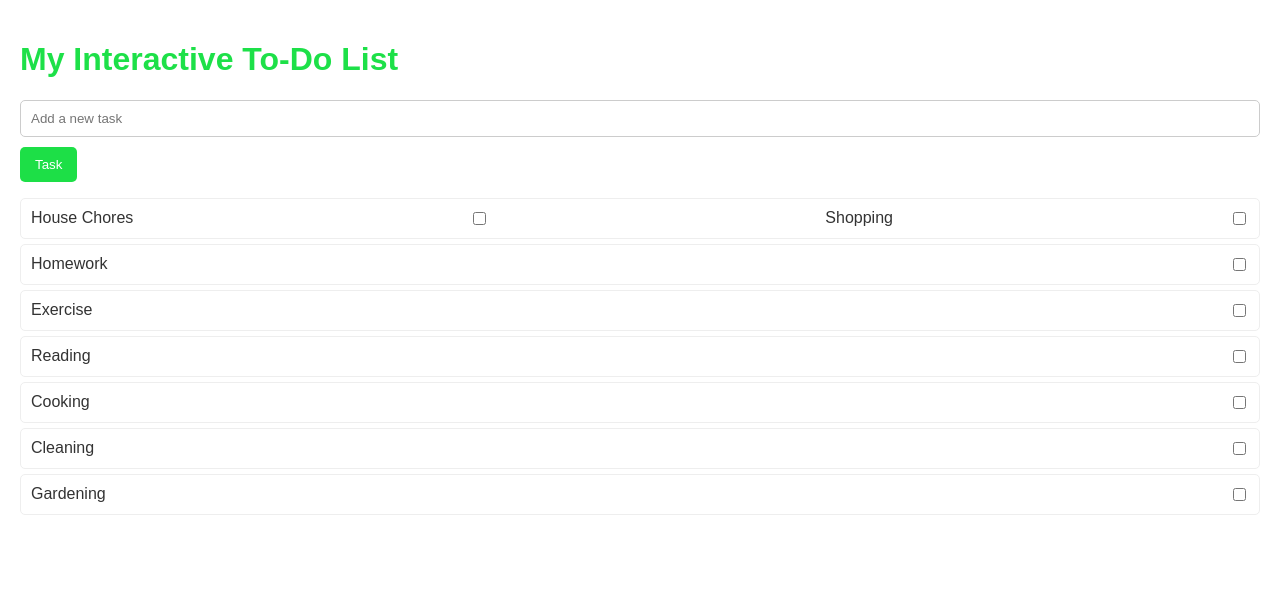
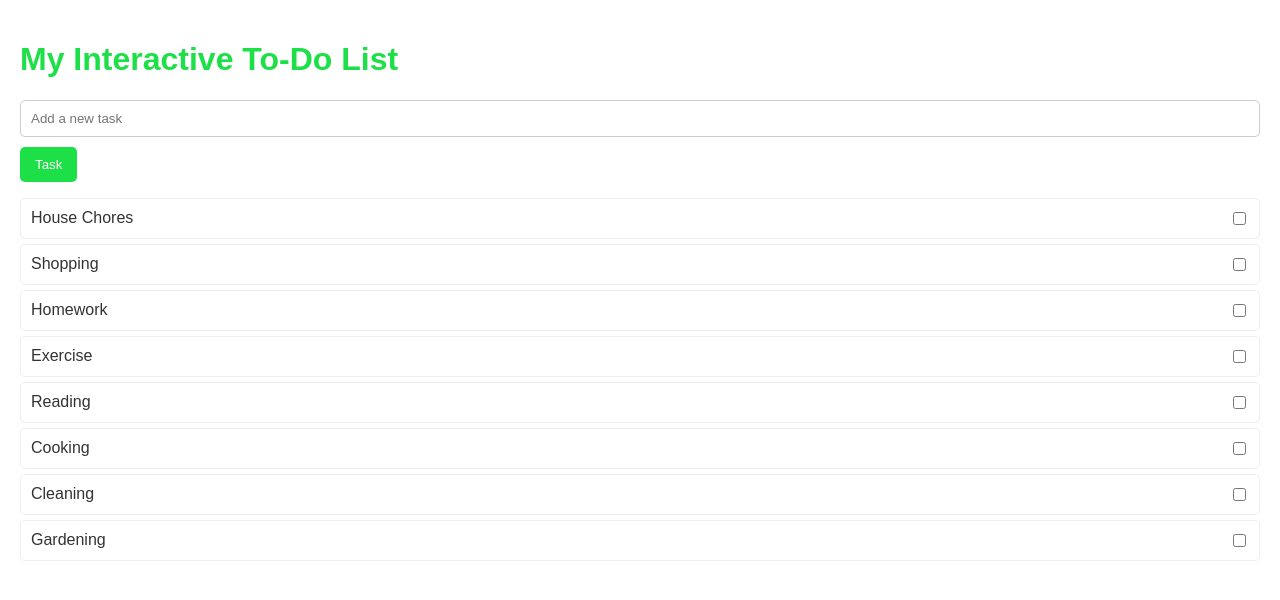
Before and after one commit to AbiodunAbidus/eHA-Advanced-class, a plain HTML site: page todo-interactive/index.html in a window 1280 px wide. Drawn offline with Linux system fonts and the light colour scheme.

Commit message:
Todo interactive excercise

```diff
--- a/index.html
+++ b/todo-interactive/index.html
@@ -14,15 +14,14 @@
         </button>
         <div>
             <ul>
-        <li>House Chores<input type="checkbox"id="completedTasks</li>
-
-        <li>Shopping<input type="checkbox"id=completedtasks></li>
-        <li>Homework<input type="checkbox"id=completedtasks></li>
-        <li>Exercise<input type="checkbox"id=completedtasks></li>
-        <li>Reading<input type="checkbox"id=completedtasks></li>
-        <li>Cooking<input type="checkbox"id=completedtasks></li>
-        <li>Cleaning<input type="checkbox"id=completedtasks></li>
-        <li>Gardening<input type="checkbox"id=completedtasks></li>
+        <li>House Chores<input type="checkbox"id="completedTasks"></li>
+        <li>Shopping<input type="checkbox" id="completedtasks"></li>
+        <li>Homework<input type="checkbox"id="completedtasks"></li>
+        <li>Exercise<input type="checkbox"id="completedtasks"></li>
+        <li>Reading<input type="checkbox"id="completedtasks"></li>
+        <li>Cooking<input type="checkbox"id="completedtasks"></li>
+        <li>Cleaning<input type="checkbox"id="completedtasks"></li>
+        <li>Gardening<input type="checkbox"id="completedtasks"></li>
         </div>
     </ul>
 
```
Also changed, not shown: todo-interactive/script.js (added), todo-interactive/styles.css (renamed from styles.css).
